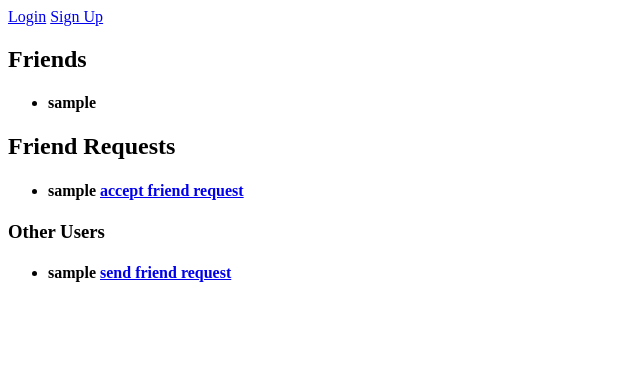
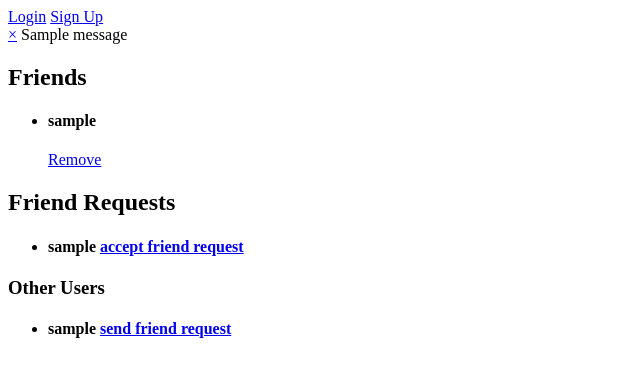
Before and after one commit to dguzman3/messenger_app_django, a Django app: template templates/social/friend_list.html in a window 1280 px wide. Shown: the top 377 px of the page, without its empty margins (0-640 px from the left). Run offline with Django 3.2, Linux system fonts and the light colour scheme; the template is opened without the code that fills it: values that come from a table or form of the project are taken from there, others are empty; tables that the repository leaves empty hold one stand-in row (values such as "Sample post"); one stand-in notice (Sample message) is shown; parts of the project's set-up code (start-up, migrations or seed data) failed here and were passed over.

Commit message:
added friend removal and cleaned up request redirects

```diff
--- a/accounts/urls.py
+++ b/accounts/urls.py
@@ -9,8 +9,10 @@ urlpatterns = [
     path('login/', login_view, name="login"),
     path('logout/', logout_view, name="logout"),
     path('send_friend_request/<int:userID>/',
-        send_friend_request, name='send_friend_request'),
+        send_friend_request, name="send_friend_request"),
     path('accept_friend_request/<int:requestID>/',
-        accept_friend_request, name='accept_friend_request'),
-    path('friend_list/', friend_list, name="friend_list"),
+        accept_friend_request, name="accept_friend_request"),
+    path('friends/', friend_list, name="friend_list"),
+    path('remove_friend/<int:userID>/', remove_friend,
+        name="remove_friend"),
 ]
--- a/config/settings.py
+++ b/config/settings.py
@@ -1,8 +1,5 @@
-from dotenv import load_dotenv
 import os
 from pathlib import Path
-
-load_dotenv()
 
 # Build paths inside the project like this: BASE_DIR / 'subdir'.
 BASE_DIR = Path(__file__).resolve().parent.parent
--- a/templates/_base.html
+++ b/templates/_base.html
@@ -9,7 +9,7 @@
   <body>
     {% if user.is_authenticated %}
     <a href="/logout/">Logout</a>
-    <a href="/friend_list/">Friends</a>
+    <a href="/friends/">Friends</a>
     {% else %}
     <a href="/login/">Login</a>
     <a href="/signup/">Sign Up</a>
--- a/templates/auth/login.html
+++ b/templates/auth/login.html
@@ -4,10 +4,8 @@
 
 <div>
   {% block content %} {% for message in messages %}
-
   <div class="alert alert-success">
     <a class="close" href="#" data-dismiss="alert">×</a>
-
     {{ message }}
   </div>
   {% endfor %}
--- a/templates/social/friend_list.html
+++ b/templates/social/friend_list.html
@@ -3,13 +3,19 @@
 <div>{% block title %}Friends{% endblock %}</div>
 
 <div>
-  {% block content %}
+  {% block content %} {% for message in messages %}
+  <div class="alert alert-success">
+    <a class="close" href="#" data-dismiss="alert">×</a>
+    {{ message }}
+  </div>
+  {% endfor %}
 
   <h2>Friends</h2>
   <ul>
     {% for friend in friends %}
     <li>
       <h4>{{friend}}</h4>
+      <a href="/remove_friend/{{friend.id}}">Remove</a>
     </li>
     {% endfor %}
   </ul>
```
Also changed, not shown: accounts/views.py (+21 -5 lines), 2 other files.
